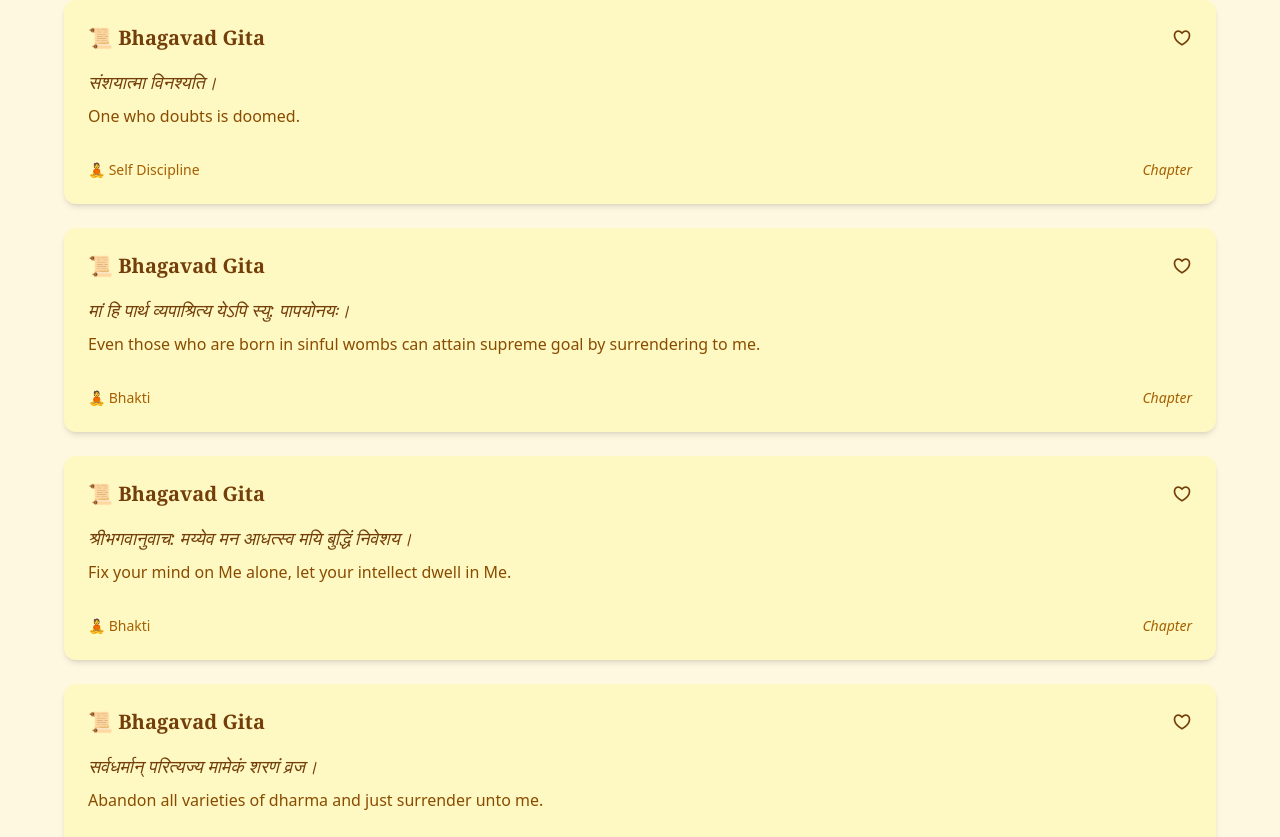
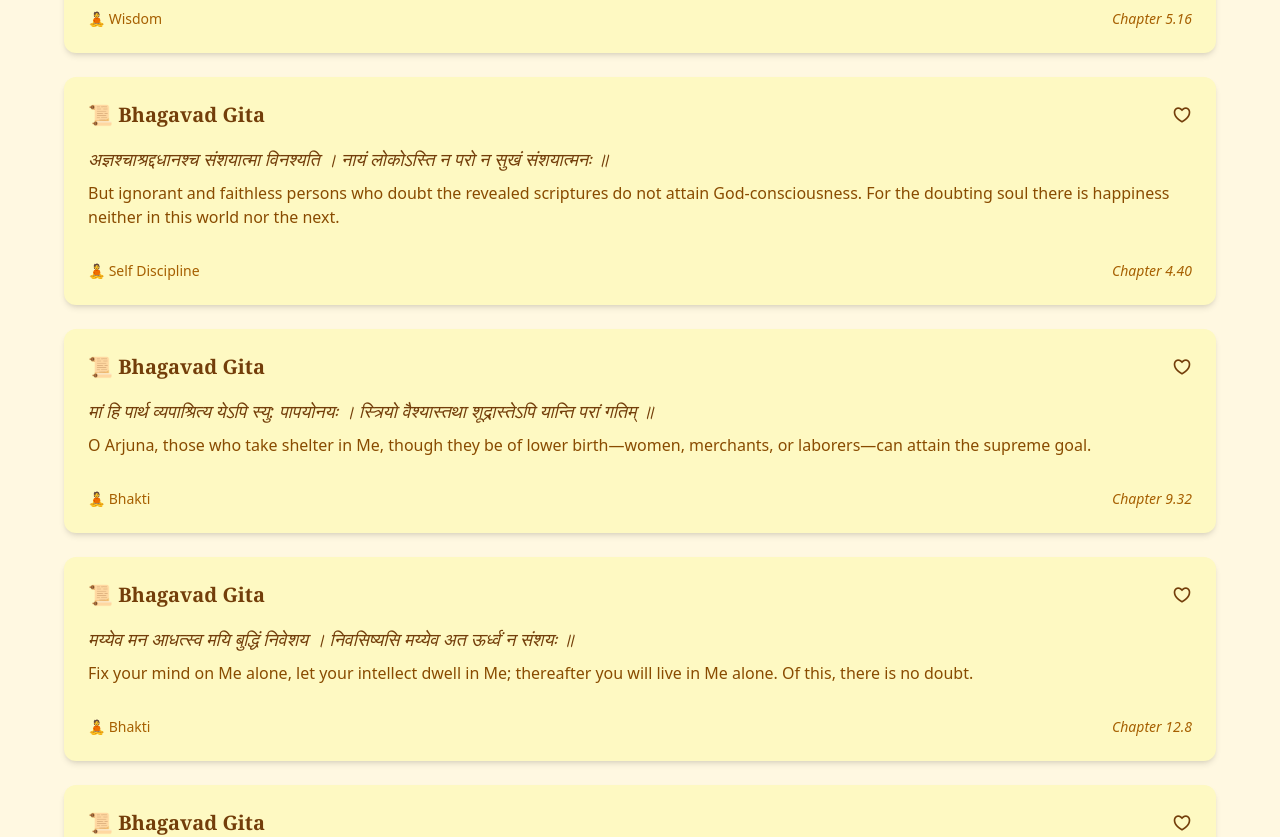
Before and after one commit to Basanta-khatri-0311/DharmaVerse, a React (Vite) app: page / in a window 1280 px wide. Shown: the part 1655-2492 px from the top of the page. Built offline with nearby package versions, Linux system fonts and the light colour scheme.

Commit message:
changed some data

```diff
--- a/src/Data/Verses.js
+++ b/src/Data/Verses.js
@@ -1,9 +1,14 @@
+// Refined Bhagavad Gita Verses (1–20) with Chapter and Verse Numbers
+
 const verses = [
   {
     id: 1,
     title: "Bhagavad Gita",
-    sanskrit: "योगस्थः कुरु कर्माणि सङ्गं त्यक्त्वा धनञ्जय।",
-    english: "Be steadfast in yoga, O Arjuna. Perform your duty and abandon all attachment to success or failure.",
+    chapter: "2.48",
+    sanskrit:
+      "योगस्थः कुरु कर्माणि सङ्गं त्यक्त्वा धनञ्जय ।\nसिद्ध्यसिद्ध्योः समो भूत्वा समत्वं योग उच्यते ॥",
+    english:
+      "Be steadfast in yoga, O Arjuna. Perform your duty and abandon attachment to success or failure. Such equanimity is called yoga.",
     tag: "Karma Bhakti Yog",
     category: "Karma",
     isFavorite: false,
@@ -11,8 +16,11 @@
   {
     id: 2,
     title: "Bhagavad Gita",
-    sanskrit: "कर्मण्येवाधिकारस्ते मा फलेषु कदाचन।",
-    english: "You have a right to perform your duties, but not to the fruits of your actions.",
+    chapter: "2.47",
+    sanskrit:
+      "कर्मण्येवाधिकारस्ते मा फलेषु कदाचन ।\nमा कर्मफलहेतुर्भूर्मा ते सङ्गोऽस्त्वकर्मणि ॥",
+    english:
+      "You have the right to perform your duties, but not to the fruits of your actions. Never consider yourself the cause of the results of your activities, nor be attached to inaction.",
     tag: "Self Discipline",
     category: "Self Discipline",
     isFavorite: false,
@@ -20,8 +28,11 @@
   {
     id: 3,
     title: "Bhagavad Gita",
-    sanskrit: "ब्रह्माarpणं ब्रह्म हवि ब्रह्माग्नौ ब्रह्मणा हुतम्।",
-    english: "The act of offering is Brahman; the oblation is Brahman; it is offered by Brahman into the fire of Brahman.",
+    chapter: "4.24",
+    sanskrit:
+      "ब्रह्मार्पणं ब्रह्म हविर्ब्रह्माग्नौ ब्रह्मणा हुतम् ।\nब्रह्मैव तेन गन्तव्यं ब्रह्मकर्मसमाधिना ॥",
+    english:
+      "The act of offering is Brahman; the oblation is Brahman; it is offered by Brahman into the fire of Brahman. Such a person who sees Brahman in every action attains Brahman.",
     tag: "Bhakti",
     category: "Bhakti",
     isFavorite: false,
@@ -29,8 +40,11 @@
   {
     id: 4,
     title: "Bhagavad Gita",
-    sanskrit: "तस्मादसक्तः सततं कार्यं कर्म समाचर।",
-    english: "Therefore, without attachment, perform your duty diligently.",
+    chapter: "3.19",
+    sanskrit:
+      "तस्मादसक्तः सततं कार्यं कर्म समाचर ।\nअसक्तो ह्याचरन्कर्म परमाप्नोति पूरुषः ॥",
+    english:
+      "Therefore, without attachment, perform your duty. For by working without attachment, one attains the Supreme.",
     tag: "Karma",
     category: "Karma",
     isFavorite: false,
@@ -38,8 +52,11 @@
   {
     id: 5,
     title: "Bhagavad Gita",
-    sanskrit: "ज्ञानेन तु तदज्ञानं येषां नाशितमात्मनः।",
-    english: "Their ignorance is destroyed by knowledge, and wisdom shines like the sun.",
+    chapter: "5.16",
+    sanskrit:
+      "ज्ञानेन तु तदज्ञानं येषां नाशितमात्मनः ।\nतेषामादित्यवज्ज्ञानं प्रकाशयति तत्परम् ॥",
+    english:
+      "But to those whose ignorance is destroyed by knowledge, the Supreme Reality is revealed like the sun illumines everything.",
     tag: "Wisdom",
     category: "Wisdom",
     isFavorite: false,
@@ -47,8 +64,11 @@
   {
     id: 6,
     title: "Bhagavad Gita",
-    sanskrit: "संशयात्मा विनश्यति।",
-    english: "One who doubts is doomed.",
+    chapter: "4.40",
+    sanskrit:
+      "अज्ञश्चाश्रद्दधानश्च संशयात्मा विनश्यति ।\nनायं लोकोऽस्ति न परो न सुखं संशयात्मनः ॥",
+    english:
+      "But ignorant and faithless persons who doubt the revealed scriptures do not attain God-consciousness. For the doubting soul there is happiness neither in this world nor the next.",
     tag: "Self Discipline",
     category: "Self Discipline",
     isFavorite: false,
@@ -56,8 +76,11 @@
   {
     id: 7,
     title: "Bhagavad Gita",
-    sanskrit: "मां हि पार्थ व्यपाश्रित्य येऽपि स्यु: पापयोनयः।",
-    english: "Even those who are born in sinful wombs can attain supreme goal by surrendering to me.",
+    chapter: "9.32",
+    sanskrit:
+      "मां हि पार्थ व्यपाश्रित्य येऽपि स्यु: पापयोनयः ।\nस्त्रियो वैश्यास्तथा शूद्रास्तेऽपि यान्ति परां गतिम् ॥",
+    english:
+      "O Arjuna, those who take shelter in Me, though they be of lower birth—women, merchants, or laborers—can attain the supreme goal.",
     tag: "Bhakti",
     category: "Bhakti",
     isFavorite: false,
@@ -65,8 +88,11 @@
   {
     id: 8,
     title: "Bhagavad Gita",
-    sanskrit: "श्रीभगवानुवाच: मय्येव मन आधत्स्व मयि बुद्धिं निवेशय।",
-    english: "Fix your mind on Me alone, let your intellect dwell in Me.",
+    chapter: "12.8",
+    sanskrit:
+      "मय्येव मन आधत्स्व मयि बुद्धिं निवेशय ।\nनिवसिष्यसि मय्येव अत ऊर्ध्वं न संशयः ॥",
+    english:
+      "Fix your mind on Me alone, let your intellect dwell in Me; thereafter you will live in Me alone. Of this, there is no doubt.",
     tag: "Bhakti",
     category: "Bhakti",
     isFavorite: false,
@@ -74,8 +100,11 @@
   {
     id: 9,
     title: "Bhagavad Gita",
-    sanskrit: "सर्वधर्मान् परित्यज्य मामेकं शरणं व्रज।",
-    english: "Abandon all varieties of dharma and just surrender unto me.",
+    chapter: "18.66",
+    sanskrit:
+      "सर्वधर्मान्परित्यज्य मामेकं शरणं व्रज ।\nअहं त्वां सर्वपापेभ्यो मोक्षयिष्यामि मा शुचः ॥",
+    english:
+      "Abandon all varieties of duties and just surrender unto Me alone. I will liberate you from all sinful reactions; do not fear.",
     tag: "Moksha",
     category: "Moksha",
     isFavorite: false,
@@ -83,8 +112,11 @@
   {
     id: 10,
     title: "Bhagavad Gita",
-    sanskrit: "विद्या विनय सम्पन्ने ब्राह्मणे गवि हस्तिनि।",
-    english: "The wise see the same soul in a Brahmana, a cow, an elephant, and a dog.",
+    chapter: "5.18",
+    sanskrit:
+      "विद्याविनयसम्पन्ने ब्राह्मणे गवि हस्तिनि ।\nशुनि चैव श्वपाके च पण्डिताः समदर्शिनः ॥",
+    english:
+      "The wise see the same in a Brahmana endowed with learning and humility, a cow, an elephant, a dog, and a dog-eater.",
     tag: "Wisdom",
     category: "Wisdom",
     isFavorite: false,
@@ -92,8 +124,11 @@
   {
     id: 11,
     title: "Bhagavad Gita",
-    sanskrit: "नियतं कुरु कर्म त्वं कर्म ज्यायो ह्यकर्मणः।",
-    english: "Perform your prescribed duty, for action is better than inaction.",
+    chapter: "3.8",
+    sanskrit:
+      "नियतं कुरु कर्म त्वं कर्म ज्यायो ह्यकर्मणः ।\nशरीरयात्रापि च ते न प्रसिद्ध्येदकर्मणः ॥",
+    english:
+      "You should perform your prescribed duties, for action is better than inaction. Without action, even the maintenance of the body would not be possible.",
     tag: "Karma",
     category: "Karma",
     isFavorite: false,
@@ -101,8 +136,11 @@
   {
     id: 12,
     title: "Bhagavad Gita",
-    sanskrit: "मन्मना भव मद्भक्तो मद्याजी मां नमस्कुरु।",
-    english: "Think of Me, become My devotee, offer obeisance to Me.",
+    chapter: "9.34",
+    sanskrit:
+      "मन्मना भव मद्भक्तो मद्याजी मां नमस्कुरु ।\nमामेवैष्यसि सत्यं ते प्रतिजाने प्रियोऽसि मे ॥",
+    english:
+      "Fix your mind on Me, be devoted to Me, sacrifice to Me, bow down to Me. You shall come to Me alone—I promise you, for you are dear to Me.",
     tag: "Bhakti",
     category: "Bhakti",
     isFavorite: false,
@@ -110,8 +148,11 @@
   {
     id: 13,
     title: "Bhagavad Gita",
-    sanskrit: "आत्मौपम्येन सर्वत्र समं पश्यति योऽर्जुन।",
-    english: "He who sees all beings as equal through self-comparison is truly wise.",
+    chapter: "6.32",
+    sanskrit:
+      "आत्मौपम्येन सर्वत्र समं पश्यति योऽर्जुन ।\nसुखं वा यदि वा दुःखं स योगी परमो मतः ॥",
+    english:
+      "O Arjuna, that yogi is considered the highest who sees all beings as equal, by comparison with the self, in both happiness and distress.",
     tag: "Wisdom",
     category: "Wisdom",
     isFavorite: false,
@@ -119,8 +160,11 @@
   {
     id: 14,
     title: "Bhagavad Gita",
-    sanskrit: "त्रैगुण्यविषया वेदा निस्त्रैगुण्यो भव अर्जुन।",
-    english: "The Vedas deal with the three gunas. Rise above them, O Arjuna.",
+    chapter: "2.45",
+    sanskrit:
+      "त्रैगुण्यविषया वेदा निस्त्रैगुण्यो भव अर्जुन ।\nनिर्द्वन्द्वो नित्यसत्त्वस्थो निर्योगक्षेम आत्मवान् ॥",
+    english:
+      "The Vedas deal with the three modes of material nature. Rise above these modes, O Arjuna. Be free from all dualities and established in the self.",
     tag: "Moksha",
     category: "Moksha",
     isFavorite: false,
@@ -128,8 +172,11 @@
   {
     id: 15,
     title: "Bhagavad Gita",
-    sanskrit: "दु:खेष्वनुद्विग्नमना: सुखेषु विगतस्पृह:।",
-    english: "Unperturbed in sorrow, free from longing in joy — such a person is wise.",
+    chapter: "2.57",
+    sanskrit:
+      "दुःखेष्वनुद्विग्नमना: सुखेषु विगतस्पृह: ।\nवीतरागभयक्रोध: स्थितधीर्मुनिरुच्यते ॥",
+    english:
+      "One whose mind is undisturbed in sorrow and free from desire in joy, who is free from attachment, fear, and anger, is called a sage of steady mind.",
     tag: "Self Discipline",
     category: "Self Discipline",
     isFavorite: false,
@@ -137,8 +184,11 @@
   {
     id: 16,
     title: "Bhagavad Gita",
-    sanskrit: "तस्मात्सर्वेषु कालेषु मामनुस्मर युध्य च।",
-    english: "Therefore, remember Me at all times and fight.",
+    chapter: "8.7",
+    sanskrit:
+      "तस्मात्सर्वेषु कालेषु मामनुस्मर युध्य च ।\nमय्यर्पितमनोबुद्धिर्मामेवैष्यस्यसंशयम् ॥",
+    english:
+      "Therefore, remember Me at all times and do your duty. With your mind and intellect fixed on Me, you will come to Me without doubt.",
     tag: "Karma",
     category: "Karma",
     isFavorite: false,
@@ -146,7 +196,8 @@
   {
     id: 17,
     title: "Bhagavad Gita",
-    sanskrit: "अहं त्वां सर्वपापेभ्यो मोक्षयिष्यामि मा शुचः।",
+    chapter: "18.66",
+    sanskrit: "अहं त्वां सर्वपापेभ्यो मोक्षयिष्यामि मा शुचः ॥",
     english: "I shall liberate you from all sins; do not grieve.",
     tag: "Moksha",
     category: "Moksha",
@@ -155,8 +206,11 @@
   {
     id: 18,
     title: "Bhagavad Gita",
-    sanskrit: "नाहं प्रकाशः सर्वस्य योगमायासमावृतः।",
-    english: "I am not manifest to all, being veiled by My yoga-maya.",
+    chapter: "7.25",
+    sanskrit:
+      "नाहं प्रकाशः सर्वस्य योगमायासमावृतः ।\nमूढोऽयं नाभिजानाति लोको मामजमव्ययम् ॥",
+    english:
+      "I am not manifest to everyone, being veiled by My divine energy (yogamaya). This deluded world does not know Me, the unborn and imperishable.",
     tag: "Wisdom",
     category: "Wisdom",
     isFavorite: false,
@@ -164,8 +218,11 @@
   {
     id: 19,
     title: "Bhagavad Gita",
-    sanskrit: "यत्र योगेश्वरः कृष्णो यत्र पार्थो धनुर्धरः।",
-    english: "Where there is Krishna, the master of yoga, and Arjuna, there is victory.",
+    chapter: "18.78",
+    sanskrit:
+      "यत्र योगेश्वरः कृष्णो यत्र पार्थो धनुर्धरः ।\nतत्र श्रीर्विजयो भूतिर्ध्रुवा नीतिर्मतिर्मम ॥",
+    english:
+      "Wherever there is Krishna, the master of yoga, and Arjuna, the archer, there will surely be fortune, victory, prosperity, and sound morality. That is my opinion.",
     tag: "Bhakti",
     category: "Bhakti",
     isFavorite: false,
@@ -173,8 +230,11 @@
   {
     id: 20,
     title: "Bhagavad Gita",
-    sanskrit: "ज्ञेयः स नित्यसंन्यासी यो न द्वेष्टि न काङ्क्षति।",
-    english: "He is to be known as eternally renounced who neither hates nor desires.",
+    chapter: "5.3",
+    sanskrit:
+      "ज्ञेयः स नित्यसंन्यासी यो न द्वेष्टि न काङ्क्षति ।\nनिर्द्वन्द्वो हि महाबाहो सुखं बन्धात् प्रमुच्यते ॥",
+    english:
+      "He who neither hates nor desires, is known as ever renounced. Such a person, free from dualities, easily overcomes bondage and is completely liberated.",
     tag: "Moksha",
     category: "Moksha",
     isFavorite: false,
```
